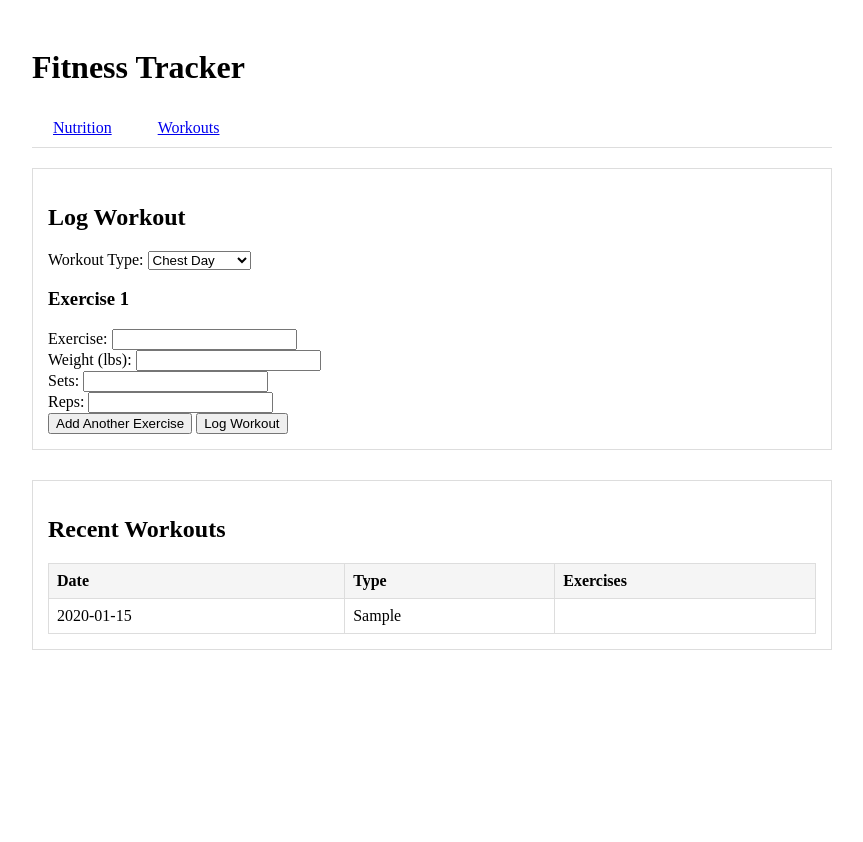
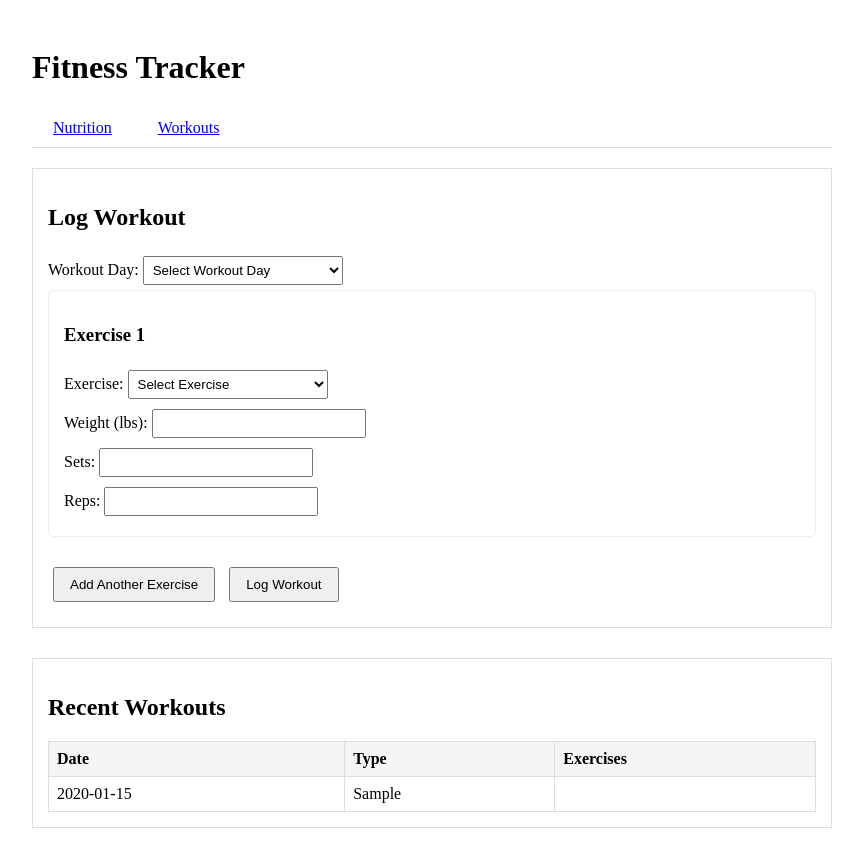
Before and after one commit to brunny-eth/fitness_tracker, a Flask app: template templates/workouts.html in a window 1280 px wide. Shown: the top 842 px of the page, without its empty margins (208-1071 px from the left). Before the commit the page ends 650 px from the top, so only its background shows below. Run offline with Flask 3, Linux system fonts and the light colour scheme; tables that the repository leaves empty hold one stand-in row (values such as "Sample post"); the template is opened without the code that fills it: values that come from a table or form of the project are taken from there, most other values are stand-ins (such as "Sample title", 1, 10 or a date in 2020).

Commit message:
added new feature to workouts, where workout type prepopulates specific workouts

```diff
--- a/templates/workouts.html
+++ b/templates/workouts.html
@@ -5,8 +5,9 @@
     <h2>Log Workout</h2>
     <form id="workoutForm">
         <div>
-            <label for="workout_type">Workout Type:</label>
-            <select id="workout_type" name="workout_type">
+            <label for="workout_day">Workout Day:</label>
+            <select id="workout_day" name="workout_day" onchange="updateExerciseOptions()">
+                <option value="">Select Workout Day</option>
                 <option value="chest">Chest Day</option>
                 <option value="back">Back Day</option>
                 <option value="legs">Leg Day</option>
@@ -18,16 +19,18 @@
             <div class="exercise-entry">
                 <h3>Exercise 1</h3>
                 <label for="exercise1">Exercise:</label>
-                <input type="text" id="exercise1" name="exercise1"><br>
+                <select id="exercise1" name="exercise1">
+                    <option value="">Select Exercise</option>
+                </select><br>
 
                 <label for="weight1">Weight (lbs):</label>
-                <input type="number" id="weight1" name="weight1"><br>
+                <input type="number" id="weight1" name="weight1" min="0"><br>
 
                 <label for="sets1">Sets:</label>
-                <input type="number" id="sets1" name="sets1"><br>
+                <input type="number" id="sets1" name="sets1" min="1"><br>
 
                 <label for="reps1">Reps:</label>
-                <input type="number" id="reps1" name="reps1">
+                <input type="number" id="reps1" name="reps1" min="1">
             </div>
         </div>
         <button type="button" onclick="addExercise()">Add Another Exercise</button>
@@ -52,7 +55,10 @@
                 <td>{{ workout.type }}</td>
                 <td>
                     {% for exercise in json.loads(workout.exercises) %}
-                        {{ exercise.name }}: {{ exercise.weight }}lbs x {{ exercise.sets }}x{{ exercise.reps }}<br>
+                        <div class="workout-entry">
+                            <strong>{{ exercise.name }}</strong><br>
+                            {{ exercise.weight }}lbs × {{ exercise.sets }}×{{ exercise.reps }}
+                        </div>
                     {% endfor %}
                 </td>
             </tr>
@@ -62,7 +68,75 @@
 </div>
 
 <script>
+
+const exercisesByType = {
+    chest: [
+        "Bench Press",
+        "Incline Bench Press",
+        "Decline Bench Press",
+        "Dumbbell Flyes",
+        "Cable Flyes",
+        "Push-Ups"
+    ],
+    back: [
+        "Deadlift",
+        "Pull-Ups",
+        "Barbell Rows",
+        "Lat Pulldowns",
+        "T-Bar Rows",
+        "Face Pulls"
+    ],
+    legs: [
+        "Squats",
+        "Romanian Deadlift",
+        "Leg Press",
+        "Leg Extensions",
+        "Leg Curls",
+        "Calf Raises"
+    ],
+    shoulders: [
+        "Overhead Press",
+        "Lateral Raises",
+        "Front Raises",
+        "Reverse Flyes",
+        "Shrugs",
+        "Face Pulls"
+    ],
+    arms: [
+        "Bicep Curls",
+        "Tricep Extensions",
+        "Hammer Curls",
+        "Skull Crushers",
+        "Preacher Curls",
+        "Rope Pushdowns"
+    ]
+};
+
 let exerciseCount = 1;
+
+function updateExerciseOptions() {
+    const workoutType = document.getElementById('workout_day').value;
+    const exercises = exercisesByType[workoutType] || [];
+
+    for (let i = 1; i <= exerciseCount; i++) {
+        const select = document.getElementById(`exercise${i}`);
+        if (select) {
+            const currentValue = select.value;
+
+            select.innerHTML = '<option value="">Select Exercise</option>';
+
+            exercises.forEach(exercise => {
+                const option = document.createElement('option');
+                option.value = exercise;
+                option.textContent = exercise;
+                if (exercise === currentValue) {
+                    option.selected = true;
+                }
+                select.appendChild(option);
+            });
+        }
+    }
+}
 
 function addExercise() {
     exerciseCount++;
@@ -70,30 +144,45 @@ function addExercise() {
         <div class="exercise-entry">
             <h3>Exercise ${exerciseCount}</h3>
             <label for="exercise${exerciseCount}">Exercise:</label>
-            <input type="text" id="exercise${exerciseCount}" name="exercise${exerciseCount}"><br>
+            <select id="exercise${exerciseCount}" name="exercise${exerciseCount}">
+                <option value="">Select Exercise</option>
+            </select><br>
 
             <label for="weight${exerciseCount}">Weight (lbs):</label>
-            <input type="number" id="weight${exerciseCount}" name="weight${exerciseCount}"><br>
+            <input type="number" id="weight${exerciseCount}" name="weight${exerciseCount}" min="0"><br>
 
             <label for="sets${exerciseCount}">Sets:</label>
-            <input type="number" id="sets${exerciseCount}" name="sets${exerciseCount}"><br>
+            <input type="number" id="sets${exerciseCount}" name="sets${exerciseCount}" min="1"><br>
 
             <label for="reps${exerciseCount}">Reps:</label>
-            <input type="number" id="reps${exerciseCount}" name="reps${exerciseCount}">
+            <input type="number" id="reps${exerciseCount}" name="reps${exerciseCount}" min="1">
         </div>
     `;
     document.getElementById('exercises').insertAdjacentHTML('beforeend', exerciseHtml);
+    updateExerciseOptions();
 }
 
 function submitWorkout() {
     const exercises = [];
     for (let i = 1; i <= exerciseCount; i++) {
-        exercises.push({
-            name: document.getElementById(`exercise${i}`).value,
-            weight: document.getElementById(`weight${i}`).value,
-            sets: document.getElementById(`sets${i}`).value,
-            reps: document.getElementById(`reps${i}`).value
-        });
+        const exercise = document.getElementById(`exercise${i}`).value;
+        const weight = document.getElementById(`weight${i}`).value;
+        const sets = document.getElementById(`sets${i}`).value;
+        const reps = document.getElementById(`reps${i}`).value;
+
+        if (exercise && weight && sets && reps) {
+            exercises.push({
+                name: exercise,
+                weight: weight,
+                sets: sets,
+                reps: reps
+            });
+        }
+    }
+
+    if (exercises.length === 0) {
+        alert('Please fill in at least one exercise completely');
+        return;
     }
 
     fetch('/log_workout', {
@@ -102,7 +191,7 @@ function submitWorkout() {
             'Content-Type': 'application/json',
         },
         body: JSON.stringify({
-            type: document.getElementById('workout_type').value,
+            type: document.getElementById('workout_day').value,
             exercises: exercises
         })
     })
@@ -116,4 +205,34 @@ function submitWorkout() {
     });
 }
 </script>
+
+<style>
+.exercise-entry {
+    margin-bottom: 20px;
+    padding: 15px;
+    border: 1px solid #eee;
+    border-radius: 5px;
+}
+
+.workout-entry {
+    margin-bottom: 10px;
+    padding: 5px 0;
+    border-bottom: 1px solid #eee;
+}
+
+.workout-entry:last-child {
+    border-bottom: none;
+}
+
+select, input {
+    margin: 5px 0;
+    padding: 5px;
+    width: 200px;
+}
+
+button {
+    margin: 10px 5px;
+    padding: 8px 15px;
+}
+</style>
 {% endblock %}
```
Also changed, not shown: 1 other file.
